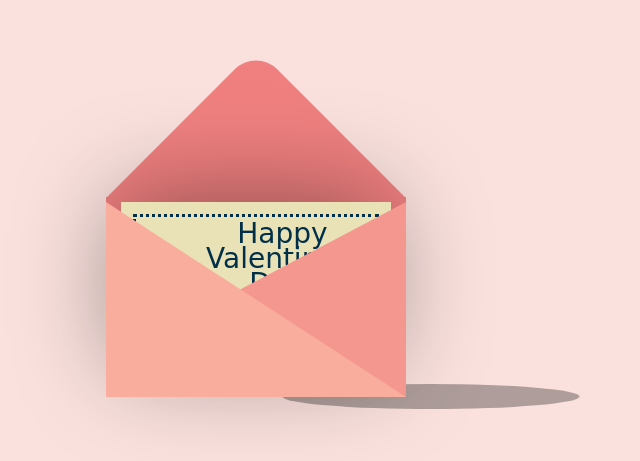
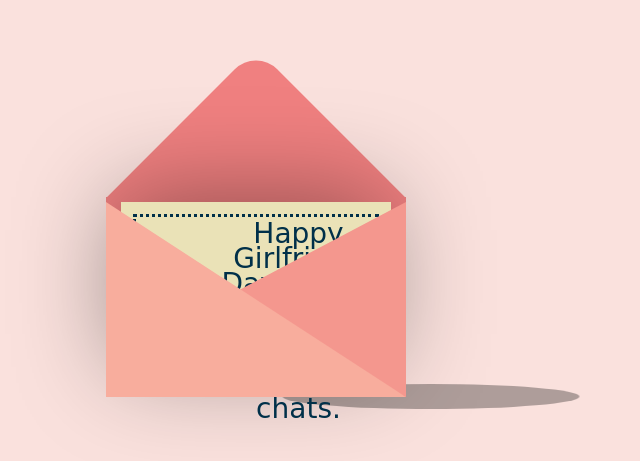
Before and after one commit to AnishRane13/Card, a plain HTML site: page index.html in a window 1280 px wide. Shown: the part 141-602 px from the top of the page, without its empty margins (384-1024 px from the left). Drawn offline with nearby package versions, Linux system fonts and the light colour scheme.

Commit message:
Update index.html

```diff
--- a/index.html
+++ b/index.html
@@ -17,7 +17,7 @@
             <div class="envelope"></div>
             <div class="front"></div>
             <div class="card">
-                <div class="text">Happy</br> Valentine's</br> Day!</div>
+               <div class="text">Happy Girlfriend Day, Adhii!<br> You light up my day with your smile and our fun chats.</div>
                 <div class="heart"></div>
             </div>
         </div>
```
